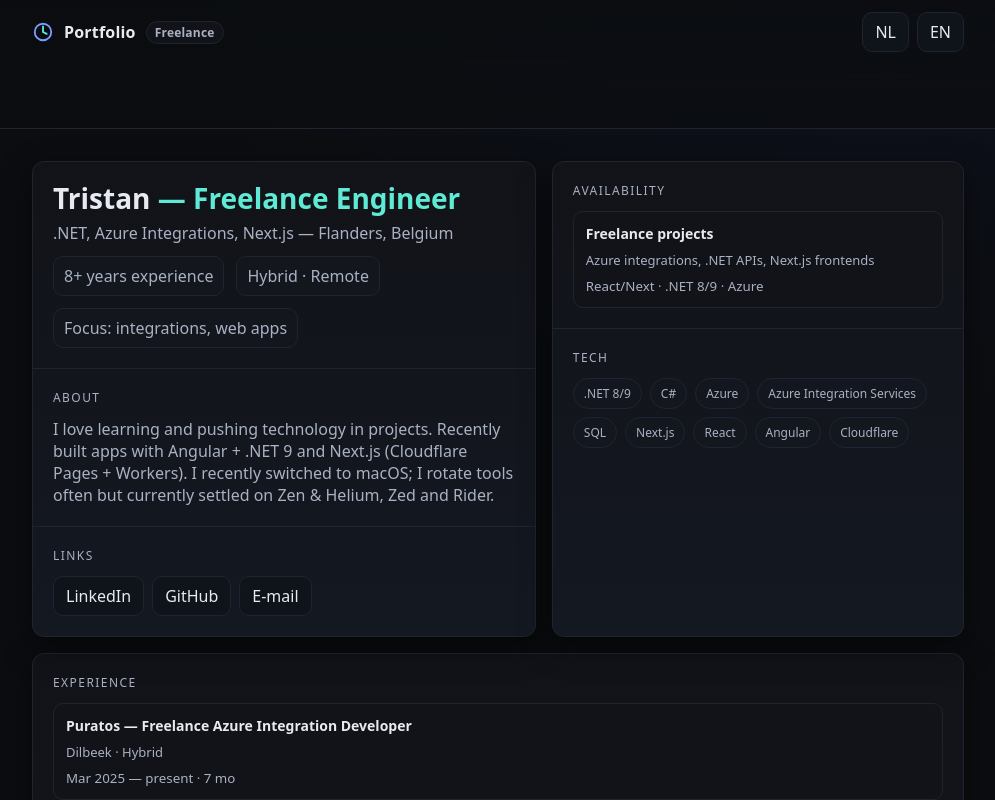
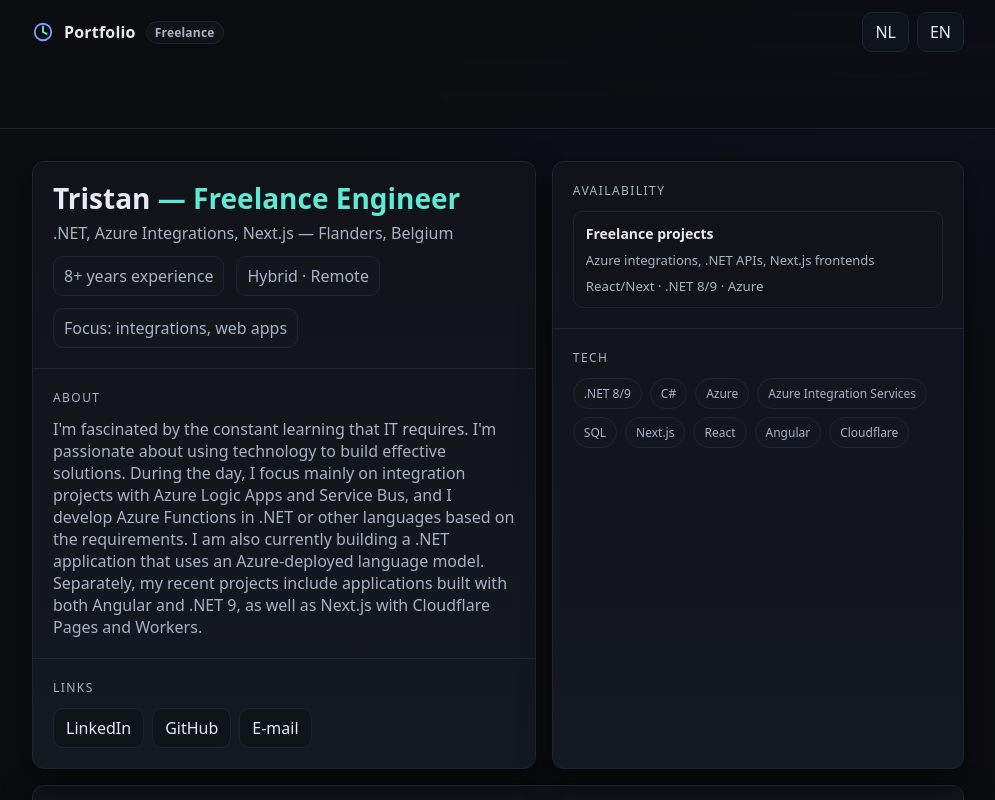
Before and after one commit to TristanBomans/portfolio-nextjs, a Next.js app: page / in a window 1280 px wide. Shown: the top 800 px of the page, without its empty margins (142-1137 px from the left). Built offline with nearby package versions, Linux system fonts and the light colour scheme.

Commit message:
docs: revise about me section for clarity and professionalism

```diff
--- a/app/page.jsx
+++ b/app/page.jsx
@@ -25,7 +25,7 @@ export default function Page() {
       kpi3: 'Focus: integraties, webapps',
       aboutTitle: 'Over mij',
       aboutText:
-        'Ik leer graag bij en push technologie in projecten. Recent bouwde ik apps in Angular + .NET 9 en Next.js (Cloudflare Pages + Workers). Onlangs overgestapt naar macOS; tools wissel ik vaak, maar momenteel ben ik gesetteld op Zen & Helium, Zed en Rider.',
+        'IT boeit me enorm omdat je constant kan bijleren. Ik ben gepassioneerd door het inzetten van technologie om effectieve oplossingen te bouwen. Overdag focus ik me voornamelijk op integratieprojecten met Azure Logic Apps en Service Bus, en ontwikkel ik Azure Functions in .NET of andere talen naargelang de vereisten. Momenteel bouw ik ook een .NET-applicatie die gebruikmaakt van een op Azure gedeployeerd taalmodel. Los daarvan omvatten mijn recente projecten applicaties gebouwd met zowel Angular en .NET 9, als Next.js met Cloudflare Pages en Workers.',
       links: 'Links',
       availability: 'Beschikbaarheid',
       availabilityTitle: 'Freelance opdrachten',
@@ -48,7 +48,7 @@ export default function Page() {
       kpi3: 'Focus: integrations, web apps',
       aboutTitle: 'About',
       aboutText:
-        'I love learning and pushing technology in projects. Recently built apps with Angular + .NET 9 and Next.js (Cloudflare Pages + Workers). I recently switched to macOS; I rotate tools often but currently settled on Zen & Helium, Zed and Rider.',
+        'I\'m fascinated by the constant learning that IT requires. I\'m passionate about using technology to build effective solutions. During the day, I focus mainly on integration projects with Azure Logic Apps and Service Bus, and I develop Azure Functions in .NET or other languages based on the requirements. I am also currently building a .NET application that uses an Azure-deployed language model. Separately, my recent projects include applications built with both Angular and .NET 9, as well as Next.js with Cloudflare Pages and Workers.',
       links: 'Links',
       availability: 'Availability',
       availabilityTitle: 'Freelance projects',
```
